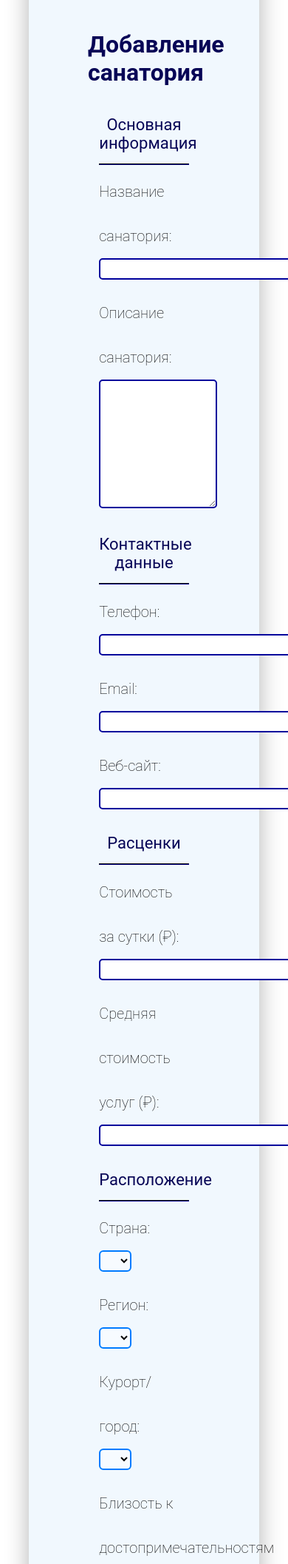
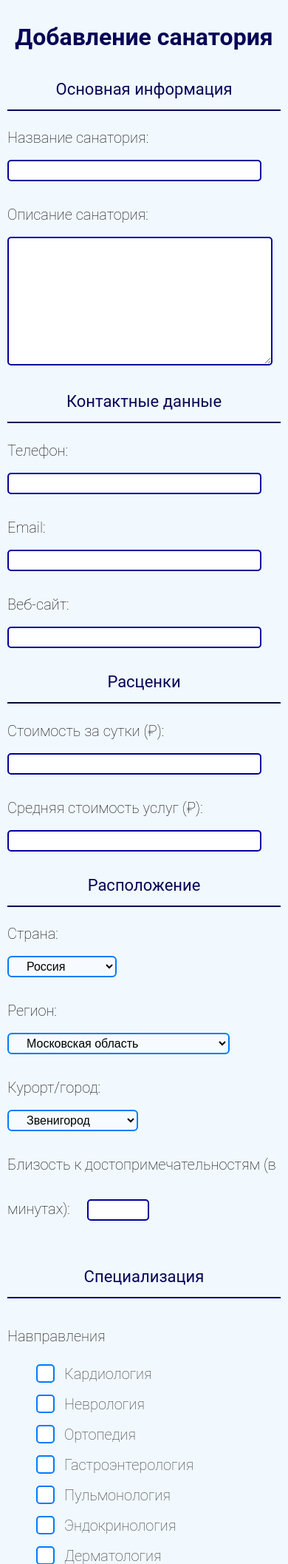
Before and after one commit to Dmitriy3333/sanatorium_mai, a Flask app: page /create in a window 390 px wide; the page is wider, and only the part inside the window is pictured. Shown: the part 80-2194 px from the top of that part at 74% size. Run offline with Flask 3, Linux system fonts and the light colour scheme.

Commit message:
Update forms.css

```diff
--- a/static/style/forms.css
+++ b/static/style/forms.css
@@ -294,3 +294,31 @@
     line-height: 60px;
     margin-top: 5px;
 }
+
+
+@media (max-width: 768px) {
+    .main{
+        width: 100%;
+        margin-left: 0px;
+        padding: 10px;
+        padding-top: 90px;
+    }
+
+    select {
+        width: auto;
+    }
+
+    .main button {
+        margin: 0px;
+        width: auto
+    }
+
+    form {
+        width: 100%;
+        margin-left: 0px;
+    }
+
+    textarea {
+        width: 85%;
+    }
+}
```
